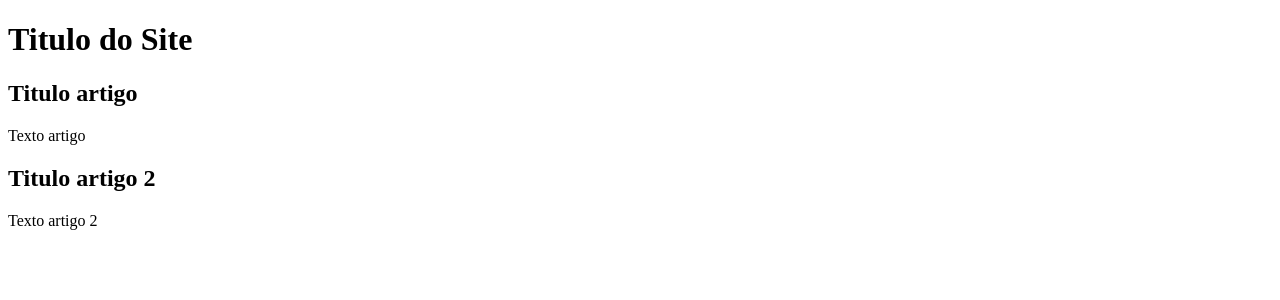
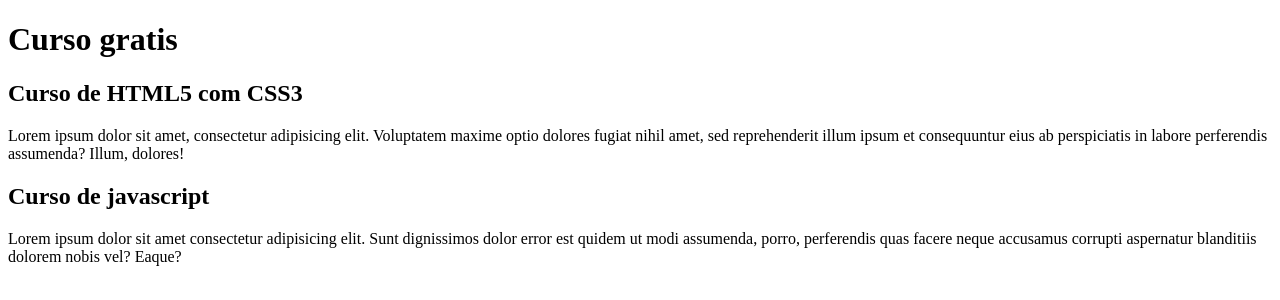
Before and after one commit to Ribeirojose06/Projeto-Site, a plain HTML site: page index.html in a window 1280 px wide. Drawn offline with Linux system fonts and the light colour scheme.

Commit message:
comecei a escrever o conteudo

```diff
--- a/index.html
+++ b/index.html
@@ -9,15 +9,23 @@
 <body>
     <main>
         <header>
-            <h1>Titulo do Site</h1>
+            <h1>Curso gratis</h1>
     </header>
     <article>
-        <h2>Titulo artigo</h2>
-        <p>Texto artigo</p>
+        <h2>Curso de HTML5 com CSS3</h2>
+        <p>Lorem ipsum dolor sit amet, consectetur adipisicing
+             elit. Voluptatem maxime optio dolores fugiat
+              nihil amet, sed reprehenderit illum ipsum et
+               consequuntur eius ab perspiciatis in labore
+                perferendis assumenda? Illum, dolores!</p>
     </article>
     <article>
-        <h2>Titulo artigo 2</h2>
-        <p>Texto artigo 2</p>
+        <h2>Curso de javascript</h2>
+        <p>Lorem ipsum dolor sit amet consectetur adipisicing
+             elit. Sunt dignissimos dolor error est quidem ut
+              modi assumenda, porro, perferendis quas facere
+               neque accusamus corrupti aspernatur blanditiis
+                dolorem nobis vel? Eaque?</p>
     </article>
 </main>
 </body>
```
